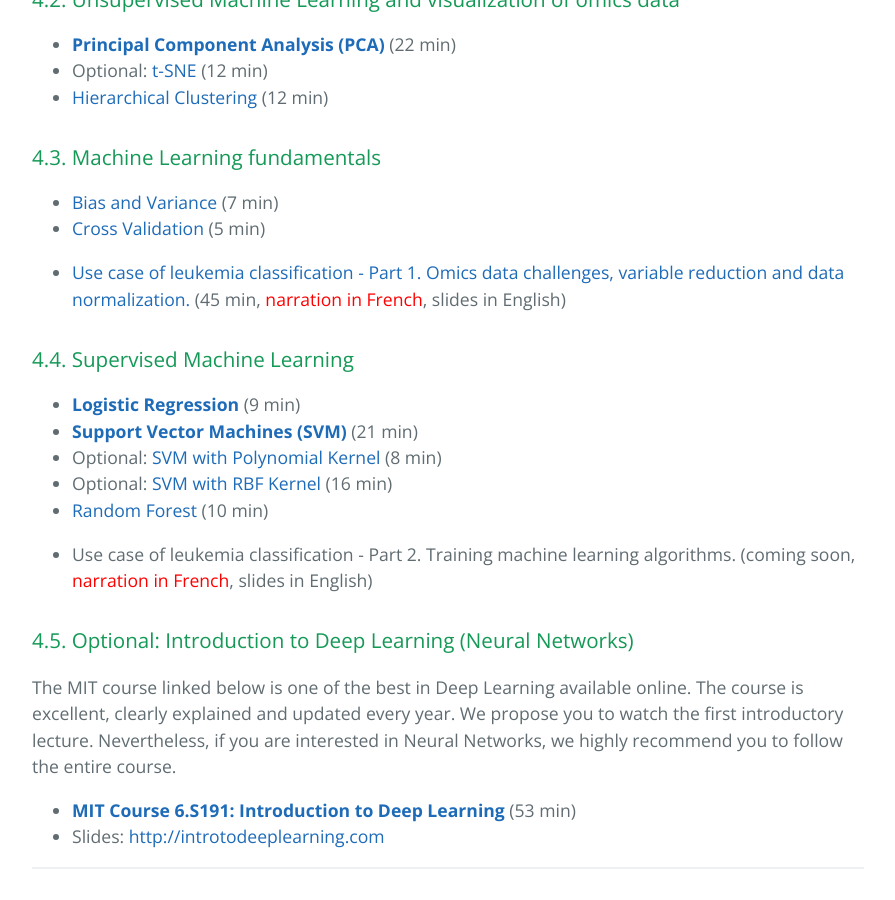
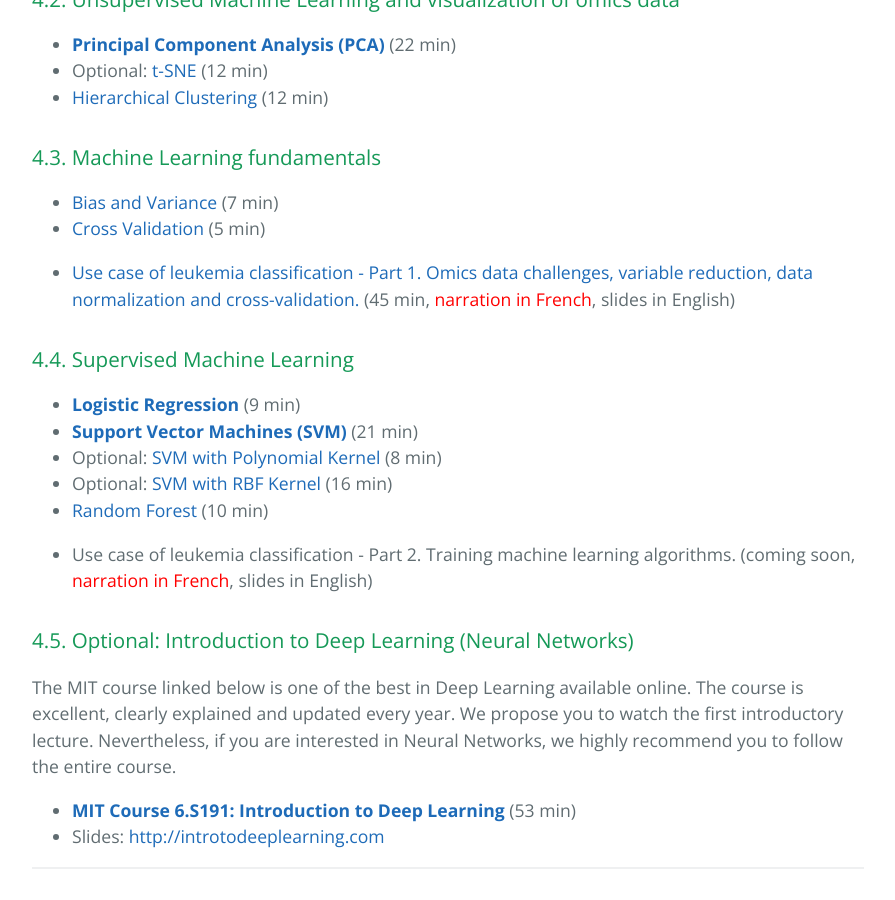
Before and after one commit to epimed/epimed.github.io, a Jekyll site: the page built from index.md, in a window 1280 px wide and 900 px high, scrolled down 2964 px. Shown: the whole window, without its empty margins (192-1087 px from the left). Built offline with Jekyll 4.4.1, drawn with Linux system fonts in a browser that asks for light colours.

Commit message:
Update session 4

```diff
--- a/index.md
+++ b/index.md
@@ -101,7 +101,7 @@ If you have questions or comments, please contact us via the mailing list.
 * <a href="https://www.youtube.com/watch?v=EuBBz3bI-aA" target="_blank">Bias and Variance</a> (7 min)
 * <a href="https://www.youtube.com/watch?v=fSytzGwwBVw" target="_blank">Cross Validation</a> (5 min)
 
-* <a href="https://www.youtube.com/watch?v=DotE25SLYUA" target="_blank">Use case of leukemia classification - Part 1. Omics data challenges, variable reduction and data normalization.</a> (45 min, <font color="red">narration in French</font>, slides in English)
+* <a href="https://www.youtube.com/watch?v=DotE25SLYUA" target="_blank">Use case of leukemia classification - Part 1. Omics data challenges, variable reduction, data normalization and cross-validation.</a> (45 min, <font color="red">narration in French</font>, slides in English)
 
 
 ### 4.4. Supervised Machine Learning
```
